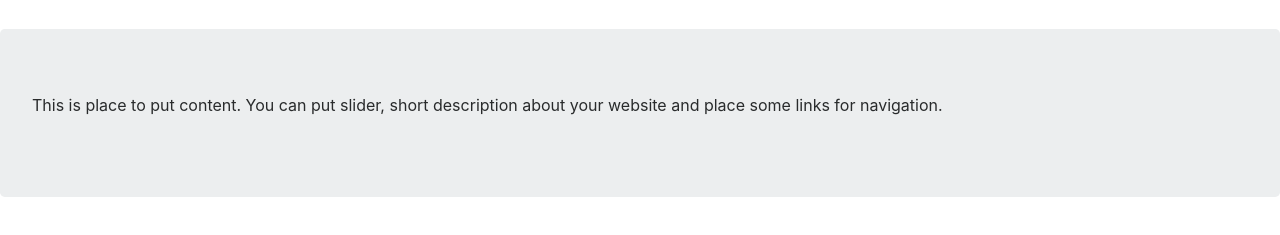
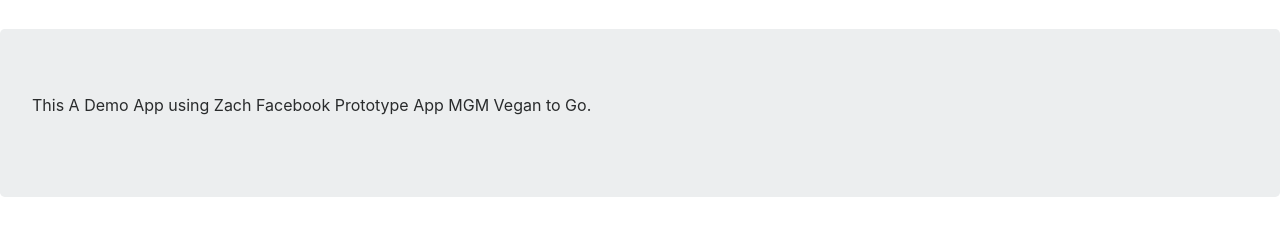
Before and after one commit to devcmgm/herokudemo01, a website: page fb.html in a window 1280 px wide. Shown: the part 201-436 px from the top of the page. Drawn offline with Linux system fonts and the light colour scheme; files that its build step writes are made by us from their sources; files whose address does not match are found by name.

Commit message:
Update fb.html
k fix demo text

```diff
--- a/fb.html
+++ b/fb.html
@@ -84,7 +84,7 @@
 </div>
 <br/>
 <div class="jumbotron"> <p>
-This is place to put content. You can put slider, short description about your website and place some links for navigation.
+This A Demo App using Zach Facebook Prototype App MGM Vegan to Go.
 </p></div>
 <script>
     function statusChangeCallback(response) {
```
